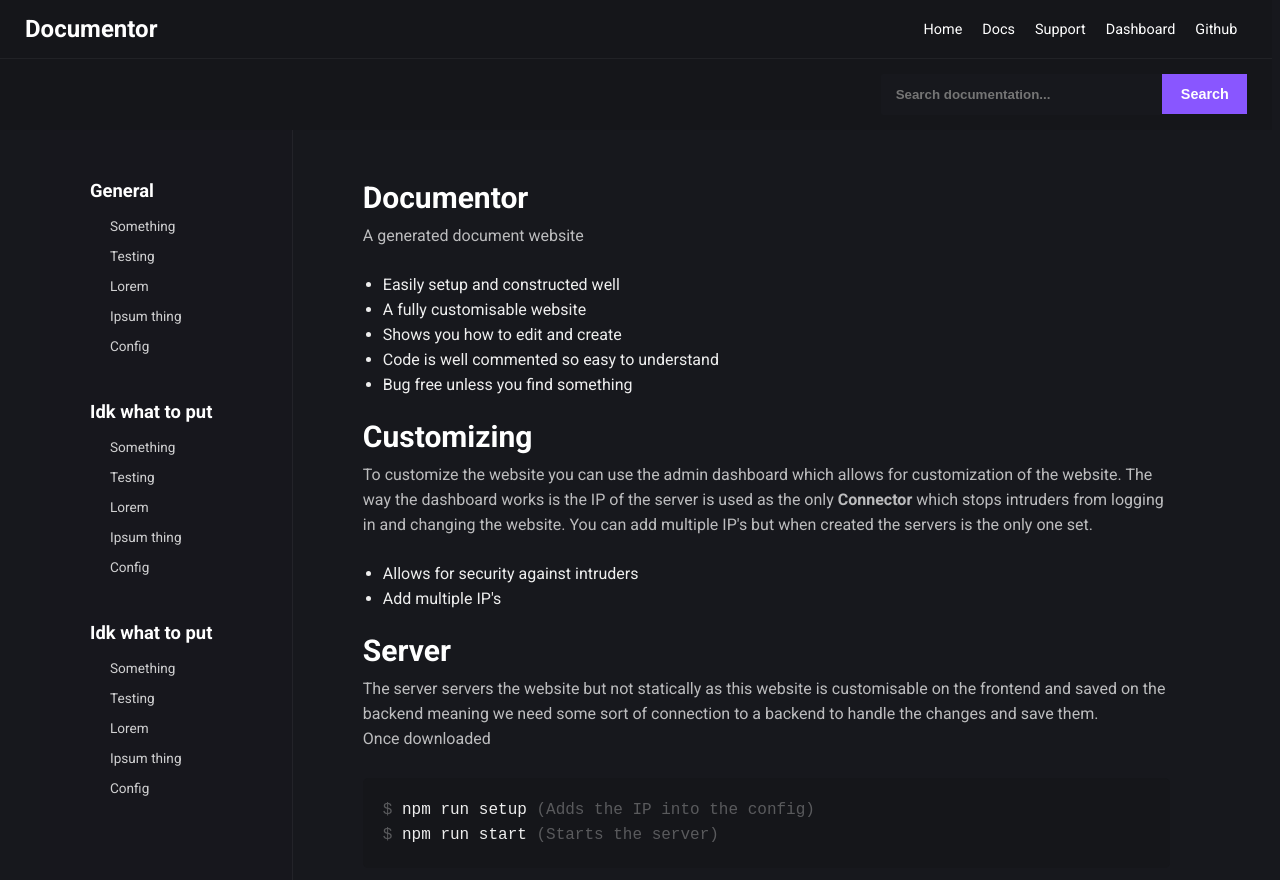
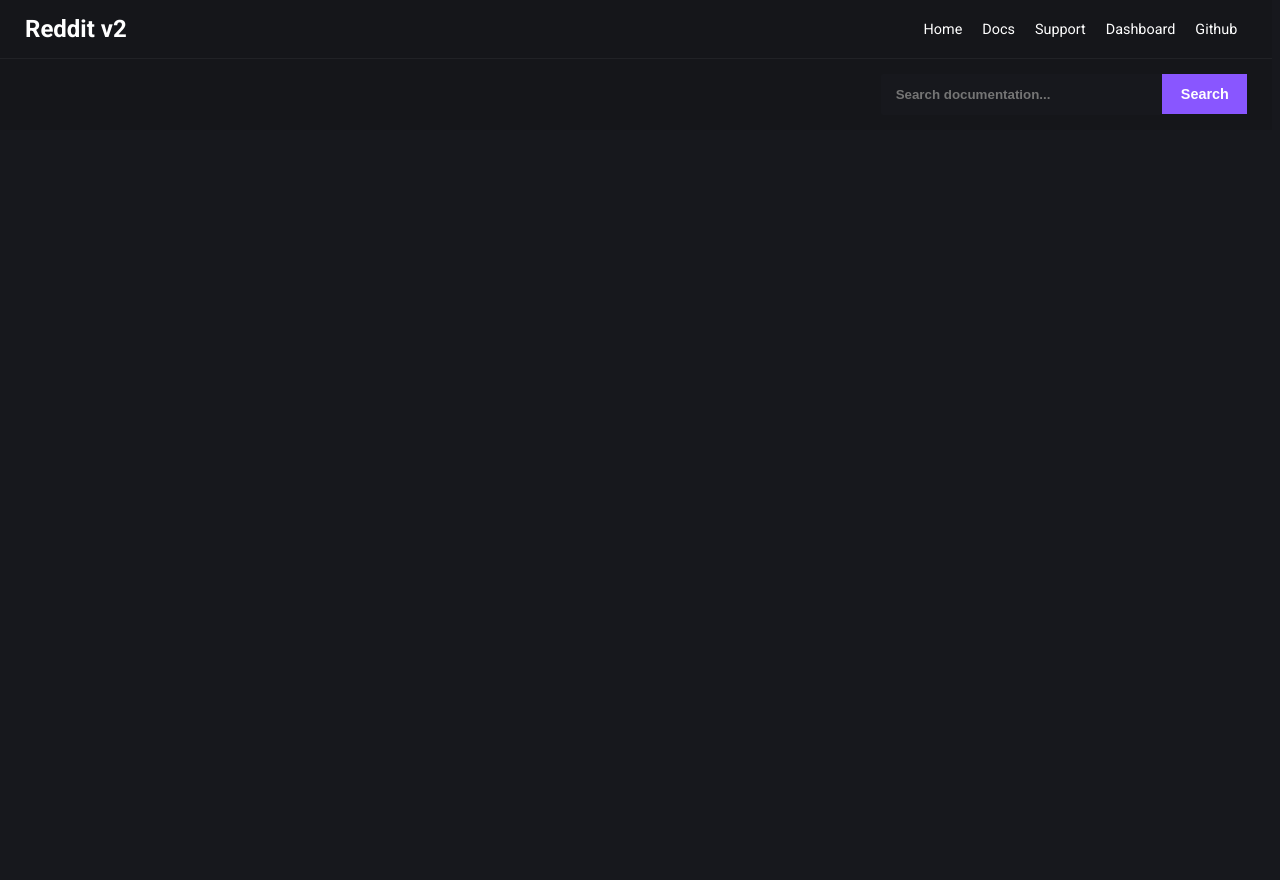
Before and after one commit to TheJustExper/Documentor, a React (Create React App) app: page / in a window 1280 px wide. Shown: the top 880 px of the page. After the commit the page ends 800 px from the top, so only its background shows below. Built offline with nearby package versions, Linux system fonts and the light colour scheme.

Commit message:
File update

```diff
--- a/src/App.js
+++ /dev/null
@@ -1,94 +0,0 @@
-import React, {Component} from 'react';
-import {BrowserRouter as Router, Link, Route, Switch} from "react-router-dom";
-import Header from "./components/header/header";
-import "./scss/file.scss";
-
-function Sidebar() {
-    return (
-        <div id="sidebar">
-                        <div className="section">
-                            <h1>General</h1>
-                            <ul>
-                                <li>Something</li>
-                                <li>Testing</li>
-                                <li>Lorem</li>
-                                <li>Ipsum thing</li>
-                                <li>Config</li>
-                            </ul>
-                        </div>
-                        <div className="section">
-                            <h1>Idk what to put</h1>
-                            <ul>
-                                <li>Something</li>
-                                <li>Testing</li>
-                                <li>Lorem</li>
-                                <li>Ipsum thing</li>
-                                <li>Config</li>
-                            </ul>
-                        </div>
-                        <div className="section">
-                            <h1>Idk what to put</h1>
-                            <ul>
-                                <li>Something</li>
-                                <li>Testing</li>
-                                <li>Lorem</li>
-                                <li>Ipsum thing</li>
-                                <li>Config</li>
-                            </ul>
-                        </div>
-                    </div>
-    )
-}
-
-function Article() {
-    return (
-        <article>
-                        <h1>Documentor</h1>
-                        <p>A generated document website</p>
-                        <br></br>
-                        <ul>
-                            <li>Easily setup and constructed well</li>
-                            <li>A fully customisable website</li>
-                            <li>Shows you how to edit and create</li>
-                            <li>Code is well commented so easy to understand</li>
-                            <li>Bug free unless you find something</li>
-                        </ul>
-                        <br></br>
-                        <h1>Customizing</h1>
-                        <p>To customize the website you can use the admin dashboard which allows
-                        for customization of the website. The way the dashboard works is the IP of the server is used as the only <b>Connector</b> which stops intruders from logging in and changing the website. You can add multiple IP's but when created the servers is the only one set.</p>
-                        <br></br>
-                        <ul>
-                            <li>Allows for security against intruders</li>
-                            <li>Add multiple IP's</li>
-                        </ul>
-                        <br></br>
-                        <h1>Server</h1>
-                        <p>The server servers the website but not statically as this website is customisable on the frontend and saved on the backend meaning we need some sort of connection to a backend to handle the changes and save them.<br></br>Once downloaded</p>
-                        <br></br>
-                        <div className="codeBlock">
-                            <span>$</span> npm run setup <span>(Adds the IP into the config)</span>
-                            <br></br>
-                            <span>$</span> npm run start <span>(Starts the server)</span>
-                            <br></br>
-                        </div>
-                    </article>
-    )
-}
-
-class App extends Component {
-
-    render() {
-        return (
-            <div id="main">
-                <Header/>
-                <div className="content">
-                    <Sidebar/>
-                    <Article/>
-                </div>
-            </div>
-        );
-    }
-}
-
-export default App;
--- /dev/null
+++ b/src/components/app/App.js
@@ -0,0 +1,22 @@
+import React, { Component, useState, useEffect } from 'react';
+import { BrowserRouter as Router, Link, Route, Switch } from "react-router-dom";
+
+import Header from "../header/header";
+import Sidebar from "../sidebar/sidebar";
+
+import "../../scss/file.scss"
+
+class App extends Component {
+    render() {
+        return (
+            <div id="main">
+                <Header/>
+                <div className="content">
+
+                </div>
+            </div>
+        );
+    }
+}
+
+export default App;
--- a/src/components/header/header.js
+++ b/src/components/header/header.js
@@ -4,7 +4,7 @@ export default () => {
     return (
         <div id="header">
             <div className="layer">
-                        <h1>Documentor</h1>
+                <h1>Reddit v2</h1>
                 <ul>
                     <li>Home</li>
                     <li>Docs</li>
--- /dev/null
+++ b/src/components/sidebar/sidebar.js
@@ -0,0 +1,38 @@
+import React, { Component } from 'react';
+
+export default () => {
+    return (
+        <div id="sidebar">
+            <div className="section">
+                <h1>General</h1>
+                <ul>
+                    <li>Something</li>
+                    <li>Testing</li>
+                    <li>Lorem</li>
+                    <li>Ipsum thing</li>
+                    <li>Config</li>
+                </ul>
+            </div>
+            <div className="section">
+                <h1>Idk what to put</h1>
+                <ul>
+                    <li>Something</li>
+                    <li>Testing</li>
+                    <li>Lorem</li>
+                    <li>Ipsum thing</li>
+                    <li>Config</li>
+                </ul>
+            </div>
+            <div className="section">
+                <h1>Idk what to put</h1>
+                <ul>
+                    <li>Something</li>
+                    <li>Testing</li>
+                    <li>Lorem</li>
+                    <li>Ipsum thing</li>
+                    <li>Config</li>
+                </ul>
+            </div>
+        </div>
+    )
+}
--- a/src/index.js
+++ b/src/index.js
@@ -1,6 +1,6 @@
 import React from 'react';
 import ReactDOM from 'react-dom';
-import App from './App';
+import App from './components/app/App';
 import * as serviceWorker from './serviceWorker';
 import { BrowserRouter } from 'react-router-dom';
 
--- a/src/scss/file.scss
+++ b/src/scss/file.scss
@@ -107,6 +107,7 @@ body {
 
     .content {
         display: flex;
+        color: white;
 
         #sidebar {
             width: 20%;
```
Also changed, not shown: 1 other file (tests, documents, lock files or other folders). Lines whose indentation alone changed are shown as unchanged.
